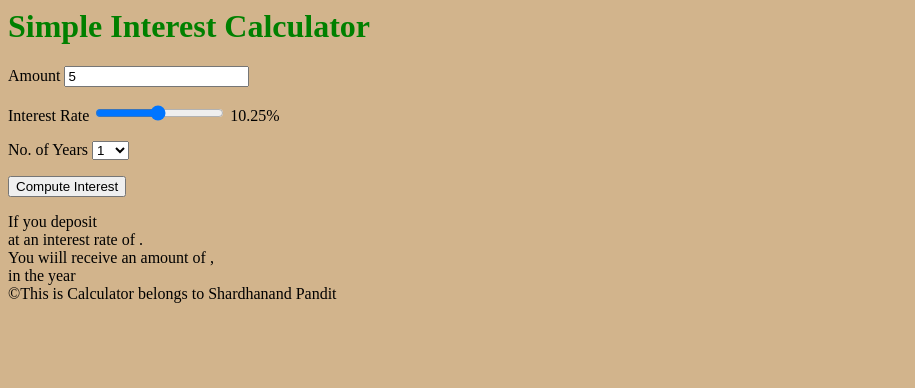
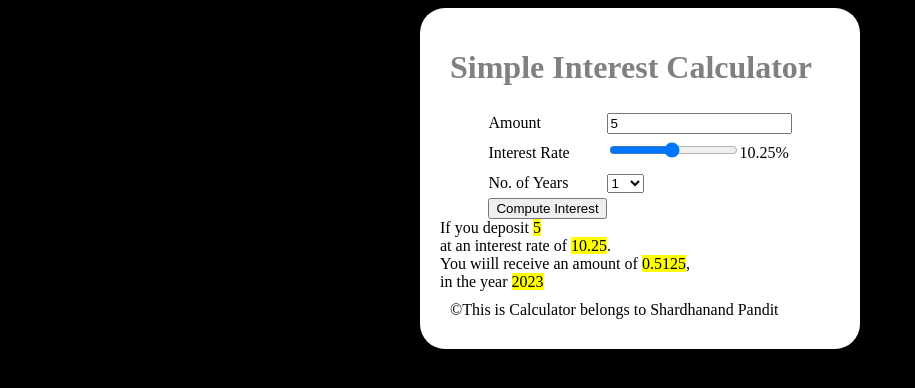
Before and after one commit to Pandit-Shardhanand/Simple-Interest-Calculator, a plain HTML site: page index.html in a window 1280 px wide. Both pictures are taken after typing "5" into the empty fields and a click on the button "Compute Interest". Shown: the whole page, without its empty margins (0-915 px from the left). Drawn offline with Linux system fonts and the light colour scheme.

Commit message:
CSS & JavaScript  Changes

```diff
--- a/script.js
+++ b/script.js
@@ -1,5 +1,34 @@
-function compute()
-{
-    p = document.getElementById("principal").value;
+function showMessage() {
+	document.getElementById("result").style.display = "block";
+};
 
+function compute() {
+	var principal = document.getElementById("principal").value;
+	if(parseInt(principal) < 1) {
+		alert("Enter a positive number");
+		document.getElementById("principal").focus();
+		return;
+	}
+
+
+	var rate = document.getElementById("rate").value;
+	var years = document.getElementById("years").value;
+
+	var interest = principal * years * rate / 100;
+
+	var today = new Date();
+	var yearOfWithdrawal = parseInt(today.getFullYear())+parseInt(years);
+
+	document.getElementById("depositmessage").innerHTML = ""+principal;
+	document.getElementById("interestmessage").innerHTML = ""+rate;
+	document.getElementById("amountmessage").innerHTML = ""+interest;
+	document.getElementById("yearmessage").innerHTML = ""+yearOfWithdrawal;
+	showMessage();
+
+	return false;
+};
+
+function showRange() {
+	var rate = document.getElementById("rate").value;
+	document.getElementById("ratevalue").innerHTML = rate;
 }
--- a/style.css
+++ b/style.css
@@ -1,2 +1,36 @@
-body {background-color:tan;}
-h1{color:green;}
+body {background-color:black;
+	color:white;
+	font:arial;
+}
+
+h1 {color:grey;
+	font:verdana;
+	padding: 0px 10px;
+}
+
+.maindiv { background-color:white;
+	color:black;
+	width:400px;
+	padding:20px;
+	border-radius:25px;
+	margin:auto;
+	line-height:normal;
+}
+
+#mainform { margin:auto;
+	line-height:30px;
+	display:table;
+}
+
+#mainform p { display: table-row;
+}
+
+#mainform label { display:table-cell
+}
+
+.result { display:none;
+}
+
+footer {padding: 0px 10px;
+	padding-top:10px;
+}
```
